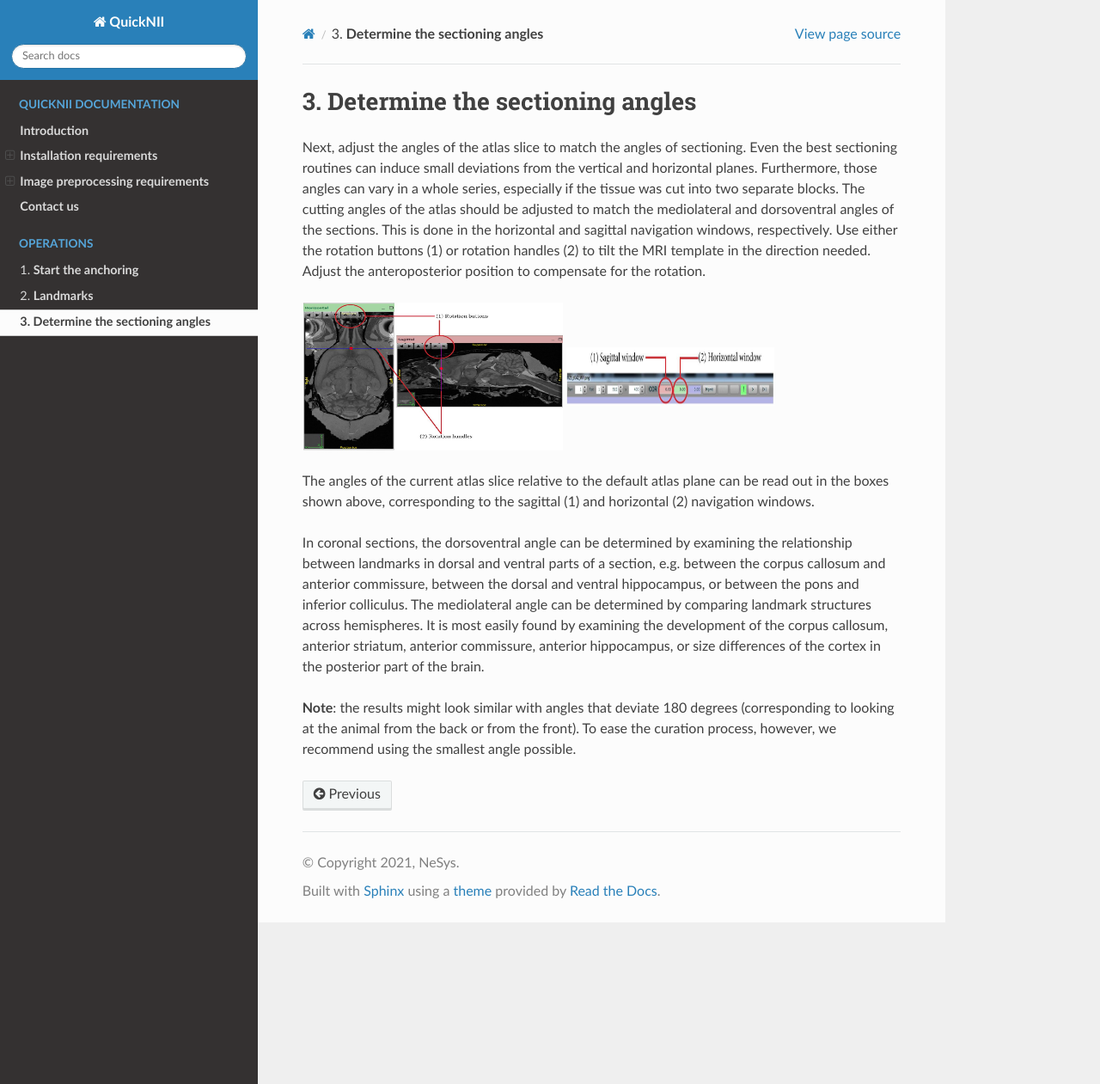
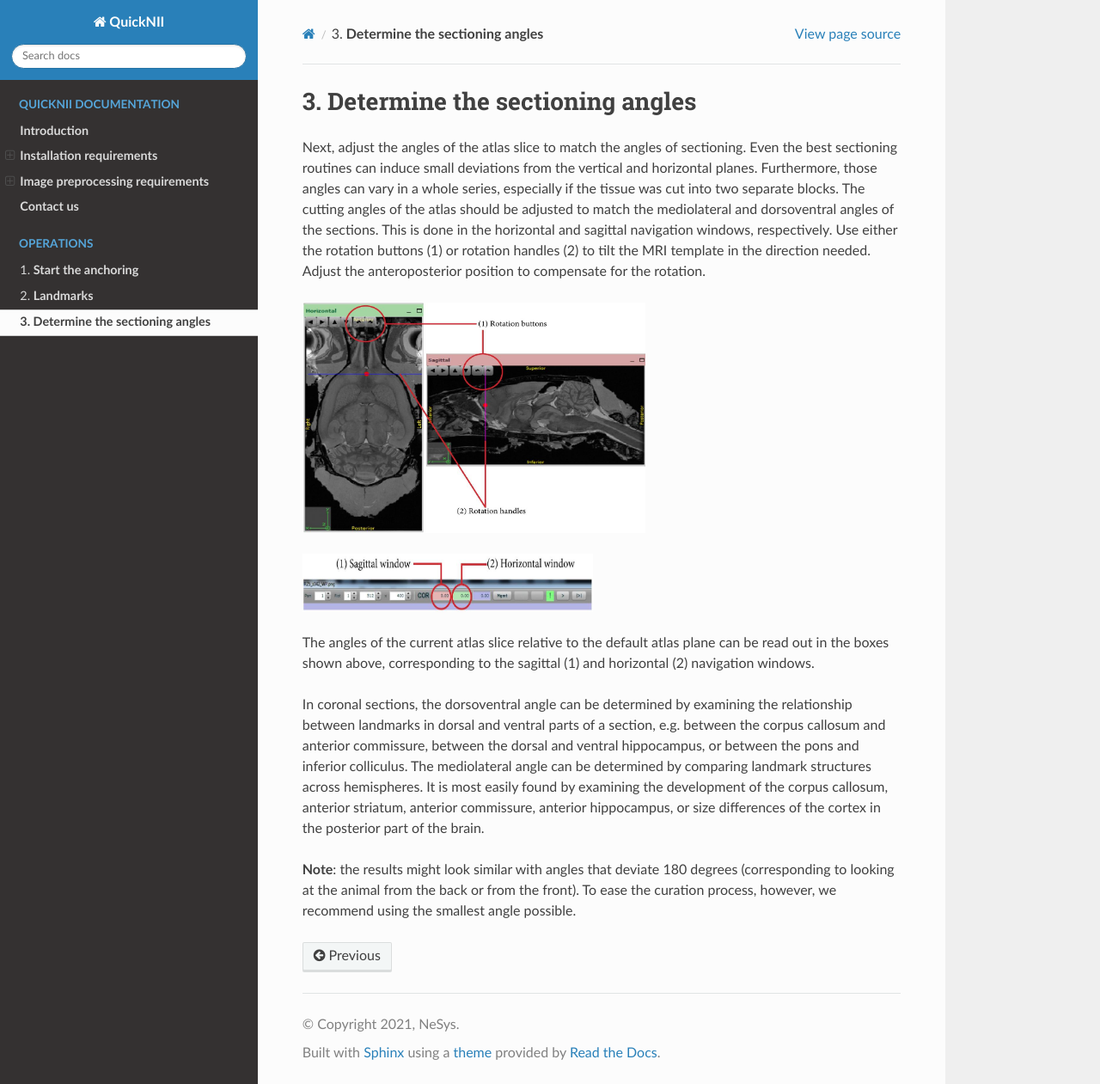
Before and after one commit to Tevemadar/QuickNII, a Sphinx documentation site: the page built from Docs/angles.rst, in a window 1280 px wide and 1261 px high. Shown: the whole window at 86% size. Built offline with Sphinx 7.4.7 and the Read the Docs theme 2.0.0, drawn with Linux system fonts in a browser that asks for light colours.

Commit message:
Update angles.rst

```diff
--- a/Docs/angles.rst
+++ b/Docs/angles.rst
@@ -13,11 +13,11 @@ template in the direction needed. Adjust the anteroposterior
 position to compensate for the rotation.
 
 .. image:: 6bef45ee36424df69f030c687f030605/media/image14.png
-   :width: 3.15694in
-   :height: 1.79387in
+   :width: 4.15694in
+   :height: 2.79387in
 
 .. image:: 6bef45ee36424df69f030c687f030605/media/image15.png
-   :width: 2.52083in
+   :width: 3.52083in
    :height: 0.70425in
 
 The angles of the current atlas slice relative to the default atlas
```
